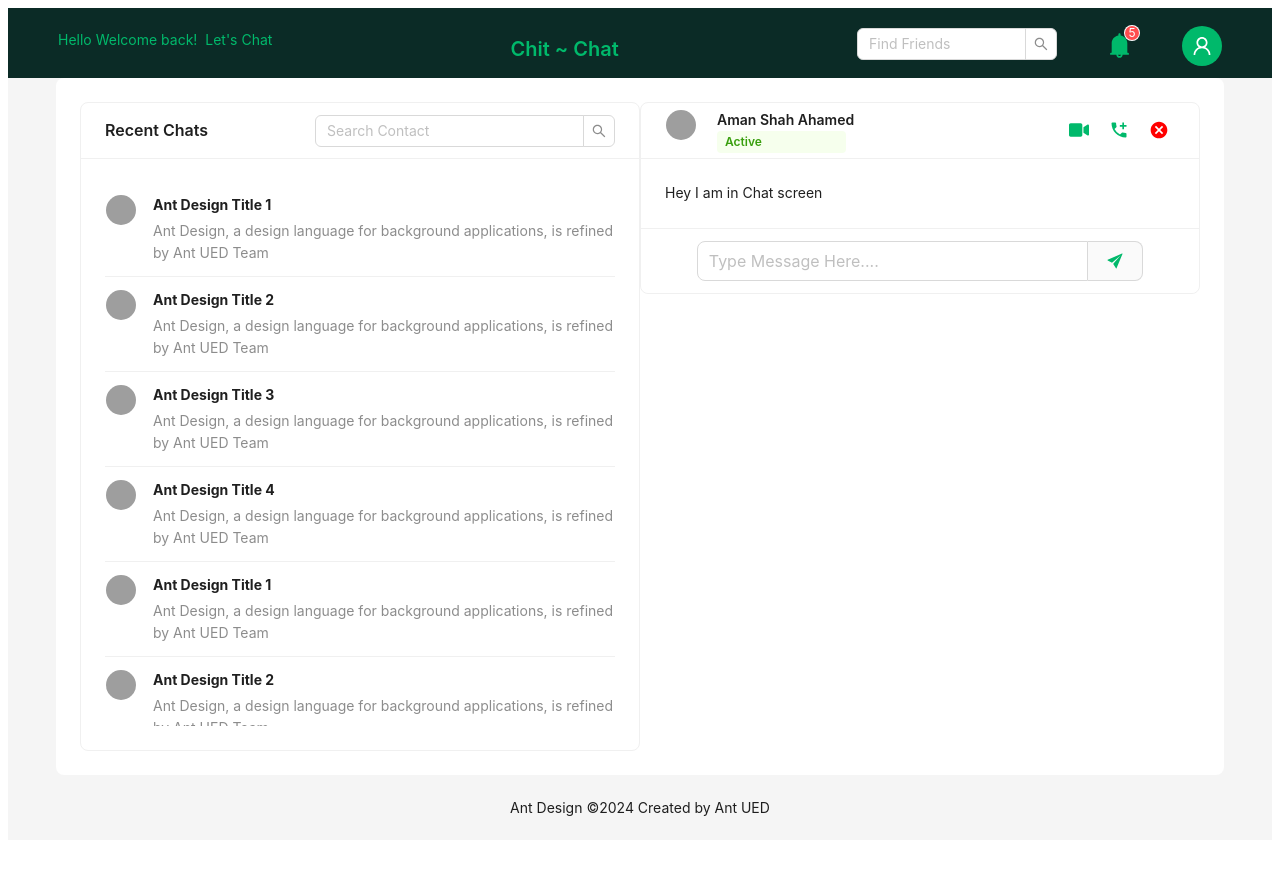
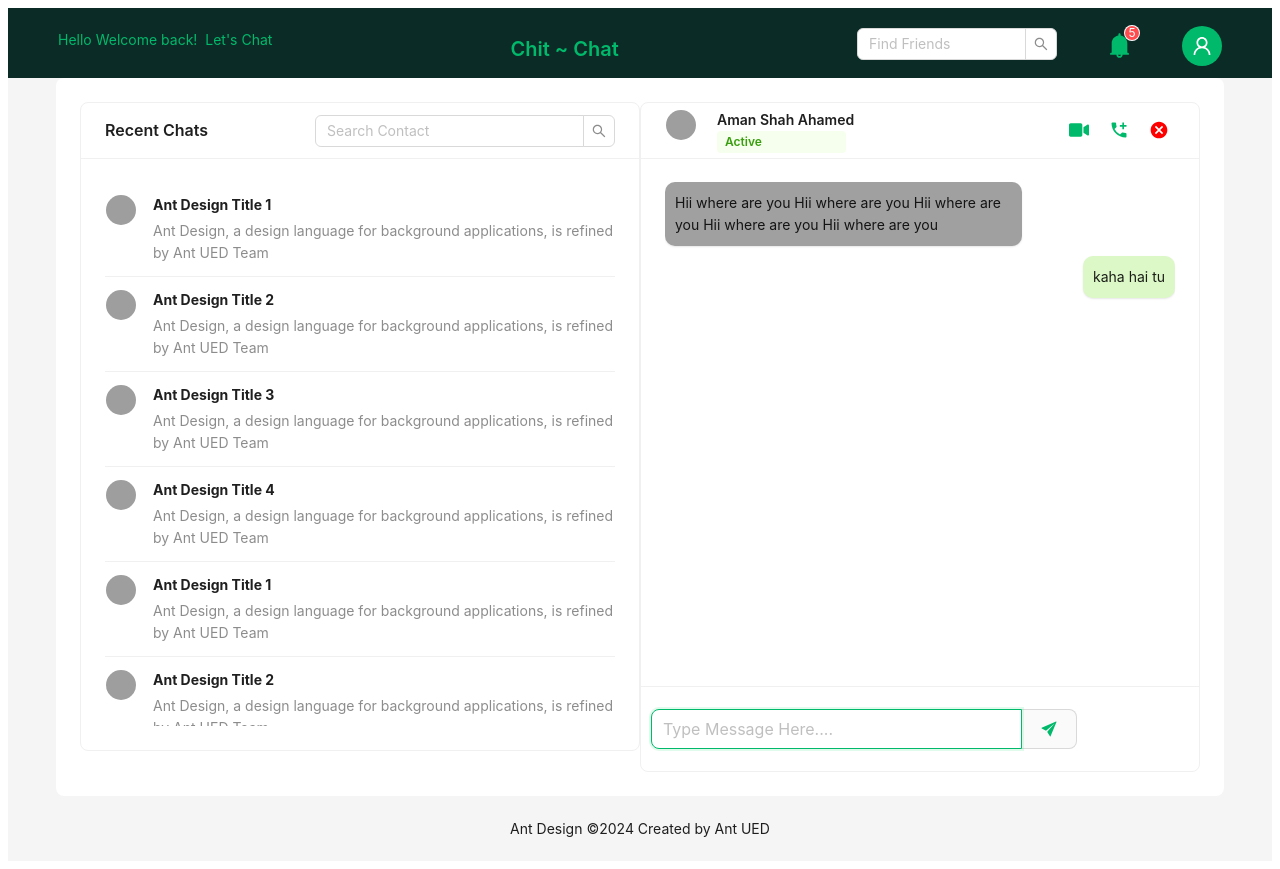
Before and after one commit to AmanShahAhamed/ChitChatFrontEnd, a React (Vite) app: page / in a window 1280 px wide. Before the commit the page ends 848 px from the top, so only its background shows below. Built offline with nearby package versions, Linux system fonts and the light colour scheme; grey boxes are pictures that could not be loaded.

Commit message:
making chat screen add message box and handle shift+enter logic for inout box

```diff
--- a/package.json
+++ b/package.json
@@ -15,7 +15,8 @@
     "react": "^18.2.0",
     "react-dom": "^18.2.0",
     "react-icons": "^5.2.1",
-    "react-infinite-scroll-component": "^6.1.0"
+    "react-infinite-scroll-component": "^6.1.0",
+    "styled-components": "^6.1.11"
   },
   "devDependencies": {
     "@types/react": "^18.2.66",
@@ -26,7 +27,7 @@
     "eslint": "^8.57.0",
     "eslint-plugin-react-hooks": "^4.6.0",
     "eslint-plugin-react-refresh": "^0.4.6",
-    "typescript": "^5.2.2",
+    "typescript": "^5.4.5",
     "vite": "^5.2.0"
   }
 }
--- /dev/null
+++ b/src/hooks/useMount.tsx
@@ -0,0 +1,7 @@
+import React from "react";
+
+export const useMount = (fn: () => void, deps = []) => {
+  React.useEffect(() => {
+    fn();
+  }, deps);
+};
--- a/src/pages/chatScreen/ChatScreen.tsx
+++ b/src/pages/chatScreen/ChatScreen.tsx
@@ -4,20 +4,75 @@ import {
   Card,
   Flex,
   Input,
+  InputRef,
   Space,
   Tag,
   Typography,
 } from "antd";
 import Extra from "./components/Extra";
 import { IoIosSend } from "react-icons/io";
+import {
+  ChatContainer,
+  MessageBox,
+} from "../../styledComponents/message_body.styled";
+import React, { useRef } from "react";
+import { useMount } from "../../hooks/useMount";
+
+const receivedMsgs: string[] = [
+  "Hii where are you Hii where are you Hii where are you Hii where are you Hii where are you",
+  "kaha hai tu",
+];
+
+type KeyboardEvent = React.KeyboardEvent<HTMLInputElement>;
+
+const keyController = {
+  shift: false,
+};
 
 const ChatScreen: React.FC = () => {
+  const [msg, setMsg] = React.useState(receivedMsgs);
+  const [value, setValue] = React.useState("");
+  const inputRef = useRef<InputRef>(null);
+
+  useMount(() => {
+    if (inputRef.current) inputRef.current.focus();
+  });
+
   const SendMessageInput = () => {
+    const enterHandler = () => {
+      console.log("enter is press");
+      if (value === "") return;
+      setMsg((prev) => [...prev, value]);
+      setValue("");
+      if (inputRef.current) inputRef.current.focus();
+    };
+
+    const handleKeyUp = (e: KeyboardEvent) => {
+      if (keyController.shift && e.key === "Enter") {
+        console.log("Some logic");
+      }
+      if (e.key === "Enter" && !keyController.shift) enterHandler();
+      if (e.key === "Shift") keyController.shift = false;
+    };
+
     return (
       <Input
+        ref={inputRef}
         size="large"
-        style={{ width: "80%" }}
+        style={{
+          width: "80%",
+          display: "flex",
+          padding: 10,
+          backgroundColor: "#fff",
+        }}
         placeholder="Type Message Here...."
+        onKeyDown={(e) => {
+          if (e.key !== "Shift") return;
+          keyController.shift = true;
+        }}
+        onKeyUp={handleKeyUp}
+        value={value}
+        onChange={(e) => setValue(() => e.target.value)}
         addonAfter={
           <Space>
             <Button
@@ -36,7 +91,13 @@ const ChatScreen: React.FC = () => {
       extra={<Extra />}
       actions={[<SendMessageInput />]}
     >
-      Hey I am in Chat screen
+      <ChatContainer>
+        {msg.map((m, i) => (
+          <MessageBox key={i} sent={i == 1 ? true : false}>
+            {m}
+          </MessageBox>
+        ))}
+      </ChatContainer>
     </Card>
   );
 };
--- /dev/null
+++ b/src/styledComponents/message_body.styled.tsx
@@ -0,0 +1,24 @@
+import styled from "styled-components";
+
+interface IMessageBoxProps {
+  sent?: boolean;
+}
+
+export const MessageBox = styled.div<IMessageBoxProps>`
+  max-width: 70%;
+  margin-bottom: 10px;
+  padding: 10px;
+  border-radius: 10px;
+  background-color: ${({ sent }) => (sent ? "#DCF8C6" : "#A0A0A0")};
+  align-self: ${({ sent }) => (sent ? "flex-end" : "flex-start")};
+  box-shadow: 0 1px 2px rgba(0, 0, 0, 0.1);
+`;
+
+export const ChatContainer = styled.div`
+  display: flex;
+  flex-direction: column;
+  width: 100%;
+  height: 60vh;
+  margin: auto;
+  overflow: hidden;
+`;
```
Also changed, not shown: 1 other file (tests, documents, lock files or other folders).
